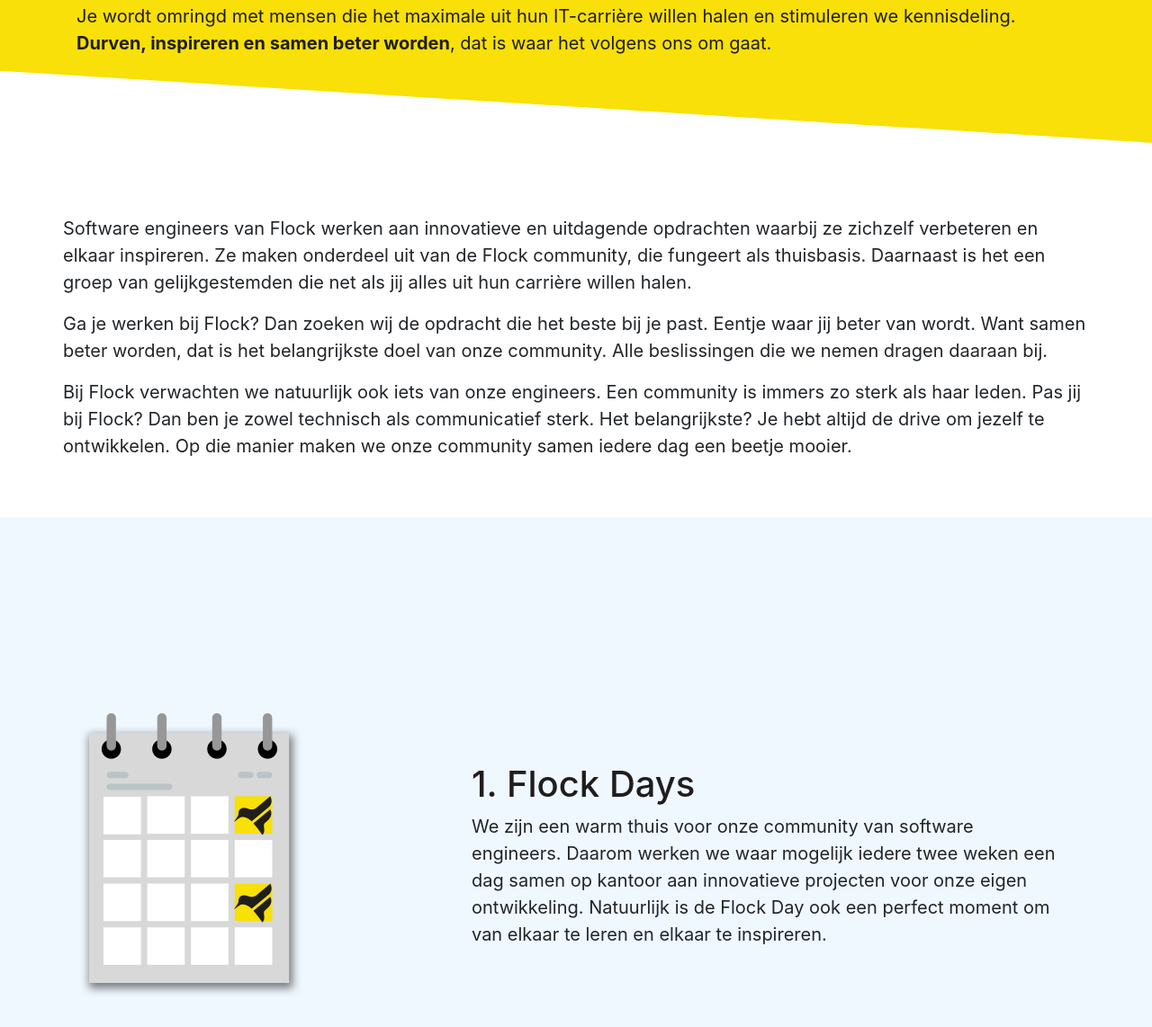
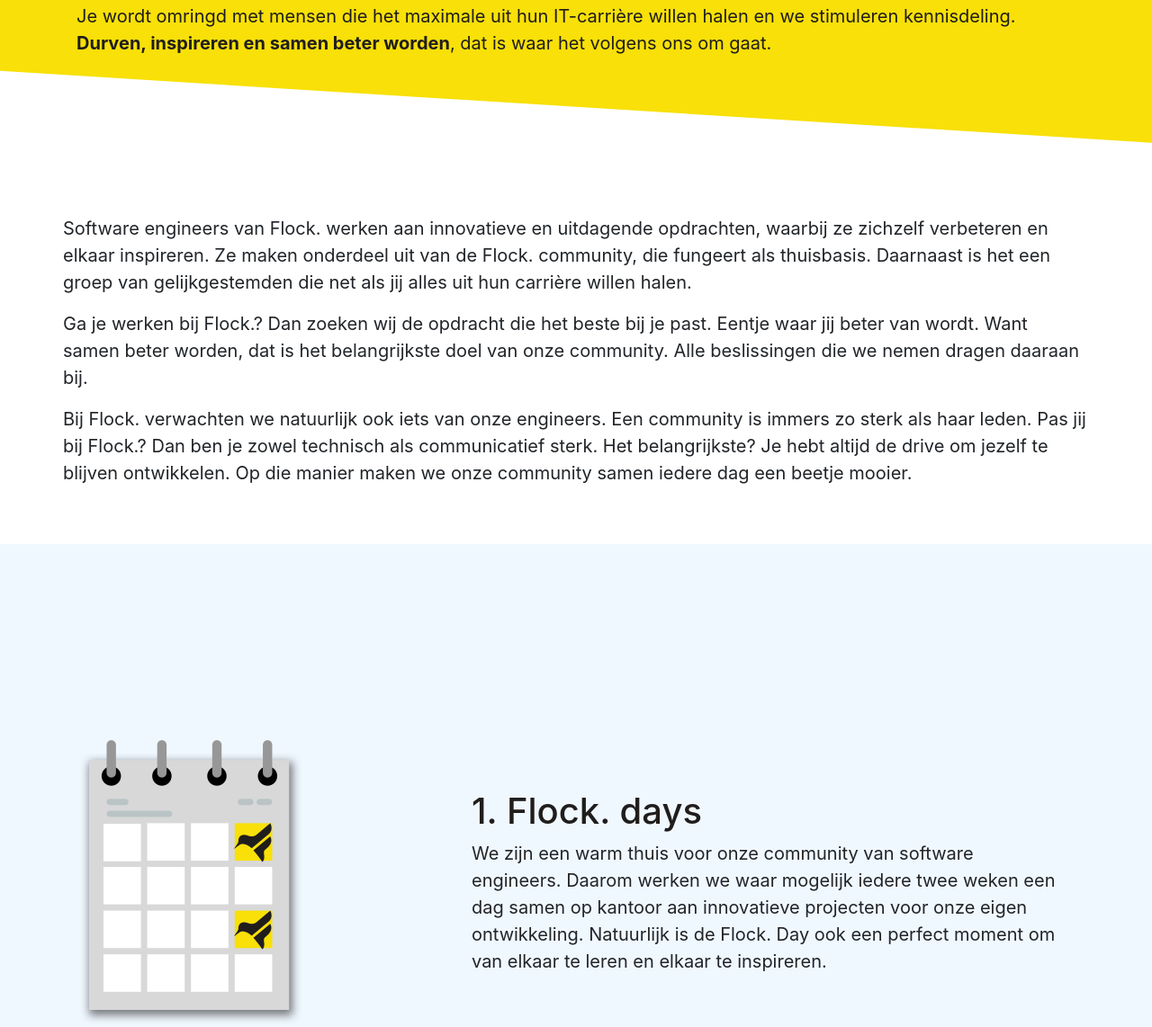
Before and after one commit to tkgroot/flock-community-website, a Gatsby site: page / in a window 1280 px wide. Shown: the part 2092-3234 px from the top of the page at 90% size. Built offline with nearby package versions, Linux system fonts and the light colour scheme; Gatsby itself is replaced by a stand-in of ours.

Commit message:
fix: text updates

```diff
--- a/src/content/content.js
+++ b/src/content/content.js
@@ -1,19 +1,19 @@
 // Content
 
 /**
- * Flock Content for the Hero components
+ * Flock. Content for the Hero components
  */
 export const contentHeroLanding = {
   headline: ["Hallo.", "Wij zijn Flock.", "Een nieuw soort werkgever."],
-  label: `Welkom bij de mooiste software engineering community van Nederland.`,
-  paragraph: `Een werkgever als echte community voor de software engineers die er werken. Waar iedereen de drive heeft om zichzelf te ontwikkelen. Waar we iedere dag een stapje beter worden. Samen met onze klanten.`,
+  label: `Welkom bij de mooiste software engineering community van Nederland`,
+  paragraph: `Een werkgever als echte community voor de software engineers die er werken. Waar iedereen de drive heeft om zichzelf te blijven ontwikkelen. Waar we iedere dag een stukje beter worden. Samen met onze klanten.`,
   body: "Ontdekken hoe we dat doen? Lees snel verder.",
 }
 
 export const contentHeroFlockCommunity = {
-  headline: "De Flock Community",
+  headline: "De Flock. Community",
   label: `De Wereld samen inspireren`,
-  paragraph: `Je wordt omringd met mensen die het maximale uit hun IT-carrière willen halen en stimuleren we kennisdeling. <b>Durven, inspireren en samen beter worden</b>, dat is waar het volgens ons om gaat.`,
+  paragraph: `Je wordt omringd met mensen die het maximale uit hun IT-carrière willen halen en we stimuleren kennisdeling. <b>Durven, inspireren en samen beter worden</b>, dat is waar het volgens ons om gaat.`,
 }
 
 /**
@@ -21,37 +21,37 @@
  */
 export const contentFlockCommunity = {
   introParagraphs: [
-    `Software engineers van Flock werken aan innovatieve en uitdagende opdrachten waarbij ze zichzelf verbeteren en elkaar inspireren. Ze maken onderdeel uit van de Flock community, die fungeert als thuisbasis. Daarnaast is het een groep van gelijkgestemden die net als jij alles uit hun carrière willen halen.`,
-    `Ga je werken bij Flock? Dan zoeken wij de opdracht die het beste bij je past. Eentje waar jij beter van wordt. Want samen beter worden, dat is het belangrijkste doel van onze community. Alle beslissingen die we nemen dragen daaraan bij.`,
-    `Bij Flock verwachten we natuurlijk ook iets van onze engineers. Een community is immers zo sterk als haar leden. Pas jij bij Flock? Dan ben je zowel technisch als communicatief sterk. Het belangrijkste? Je hebt altijd de drive om jezelf te ontwikkelen. Op die manier maken we onze community samen iedere dag een beetje mooier.`,
+    `Software engineers van Flock. werken aan innovatieve en uitdagende opdrachten, waarbij ze zichzelf verbeteren en elkaar inspireren. Ze maken onderdeel uit van de Flock. community, die fungeert als thuisbasis. Daarnaast is het een groep van gelijkgestemden die net als jij alles uit hun carrière willen halen.`,
+    `Ga je werken bij Flock.? Dan zoeken wij de opdracht die het beste bij je past. Eentje waar jij beter van wordt. Want samen beter worden, dat is het belangrijkste doel van onze community. Alle beslissingen die we nemen dragen daaraan bij.`,
+    `Bij Flock. verwachten we natuurlijk ook iets van onze engineers. Een community is immers zo sterk als haar leden. Pas jij bij Flock.? Dan ben je zowel technisch als communicatief sterk. Het belangrijkste? Je hebt altijd de drive om jezelf te blijven ontwikkelen. Op die manier maken we onze community samen iedere dag een beetje mooier.`,
   ],
   rows: [
     {
-      title: "1. Flock Days",
+      title: "1. Flock. days",
       img: {
         src: "CalendarFlockDaysIcon",
         alt: "calendar with flock days marked every two weeks",
       },
-      paragraph: `We zijn een warm thuis voor onze community van software engineers. Daarom werken we waar mogelijk iedere twee weken een dag samen op kantoor aan innovatieve projecten voor onze eigen ontwikkeling. Natuurlijk is de Flock Day ook een perfect moment om van elkaar te leren en elkaar te inspireren.`,
+      paragraph: `We zijn een warm thuis voor onze community van software engineers. Daarom werken we waar mogelijk iedere twee weken een dag samen op kantoor aan innovatieve projecten voor onze eigen ontwikkeling. Natuurlijk is de Flock. Day ook een perfect moment om van elkaar te leren en elkaar te inspireren.`,
     },
     {
-      title: "2. Social Events",
+      title: "2. Social events",
       img: {src: "CalendarFlockDaysIcon", alt: "drinks with a baloon"},
       paragraph: `Bij een community hoort natuurlijk ook gezelligheid, of samen iets actiefs ondernemen. Een borrel, samen een workout doen of een keer meedoen met de hobby van een collega? Het kan allemaal tijdens de Social Events van Flock.`,
     },
     {
-      title: "3. Meetups",
+      title: "3. Meetups / Workshops",
       img: {
         src: "CalendarFlockDaysIcon",
         alt: "presentation board with wireframe and text blocks",
       },
-      paragraph: `Tijdens sessies georganiseerd door Flock in samenwerking met toonaangevende partners als ING, bol.com en Schiphol kan je gave workshops volgen, of andere inspirerende sessie. Zo laten we onze community en onze klanten iedere dag een stukje groeien.`,
+      paragraph: `Tijdens sessies, georganiseerd door Flock. in samenwerking met toonaangevende partners als ING, bol.com en Schiphol kun je gave workshops volgen, of andere inspirerende sessies. Zo laten we onze community en onze klanten iedere dag een stukje groeien.`,
     },
   ],
 }
 
 /**
- * Flock Showcases Content for the showcase cards
+ * Flock. Showcases Content for the showcase cards
  */
 export const contentShowcaseCards = [
   {
@@ -75,7 +75,7 @@
     title: "Hey Google, I would like to buy a book at Bol.com",
     label: "Bol.com - Google Assistant",
     content: [
-      `Bij Flock zijn we dagelijks bezig met mooie software bouwen, elkaar inspireren en samen
+      `Bij Flock. zijn we dagelijks bezig met mooie software bouwen, elkaar inspireren en samen
         beter worden. In samenwerking met Bol.com kwamen deze waarden perfect bij elkaar en
         integreerden we Google Assistant met de online retailer.`,
       `We bouwden een conversational interface tussen Google Assistant en Bol.com waarmee een
@@ -83,7 +83,7 @@
         met Bol.com te communiceren en met je stem te zoeken of een aankoop plaatsen. Hoe? Met
         inspirerende technologieën als NLP, Natural Language Interface, DialogFlow, chatbots en
         natuurlijk Bol.com's eigen Catalog API.`,
-      `Natuurlijk zouden we Flock niet zijn als we hier ook onze community niet bij zouden
+      `Natuurlijk zouden we Flock. niet zijn als we hier ook onze community niet bij zouden
         betrekken. We geloven in transparantie en zijn actief in diverse open source communities.
         Daarom delen we onze kennis en opgedane lessen graag met zoveel mogelijk mensen.`,
       `Benieuwd naar alle ins- en outs over deze case? Check ons artikel op Medium. Zelf werken aan
@@ -126,7 +126,7 @@
     {
       title: "Contact",
       items: [
-        "Flock Software Engineering B.V.",
+        "Flock. Software Engineering B.V.",
         "+31(0)6 10 03 99 82",
         "Oudegracht aan de Werf 62",
         "3511 AC Utrecht",
```
